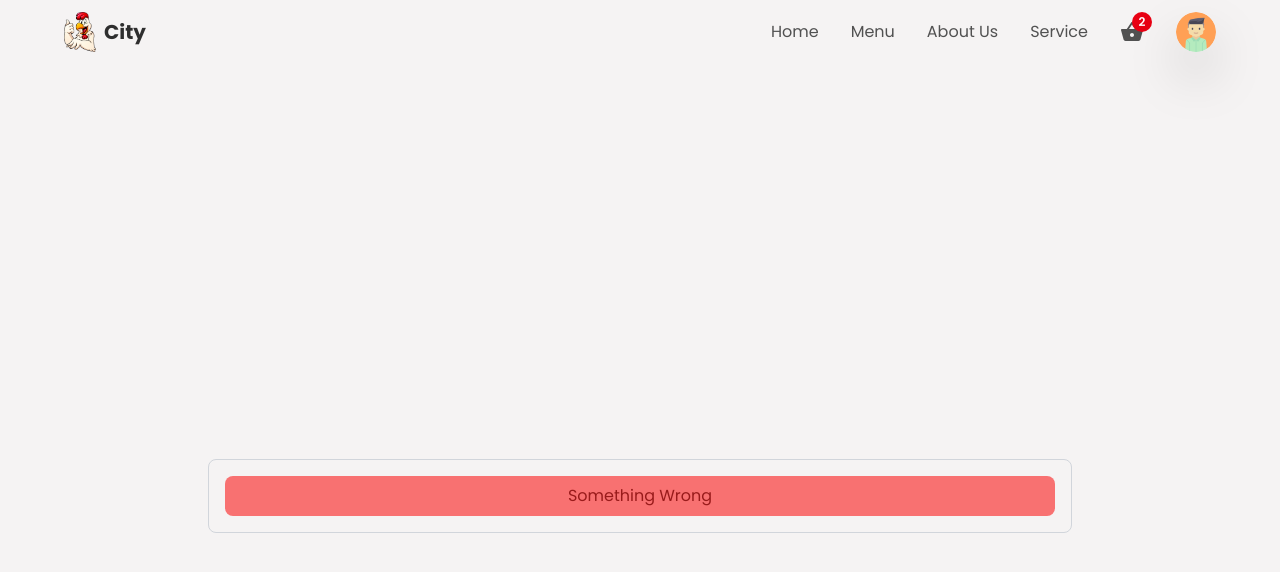
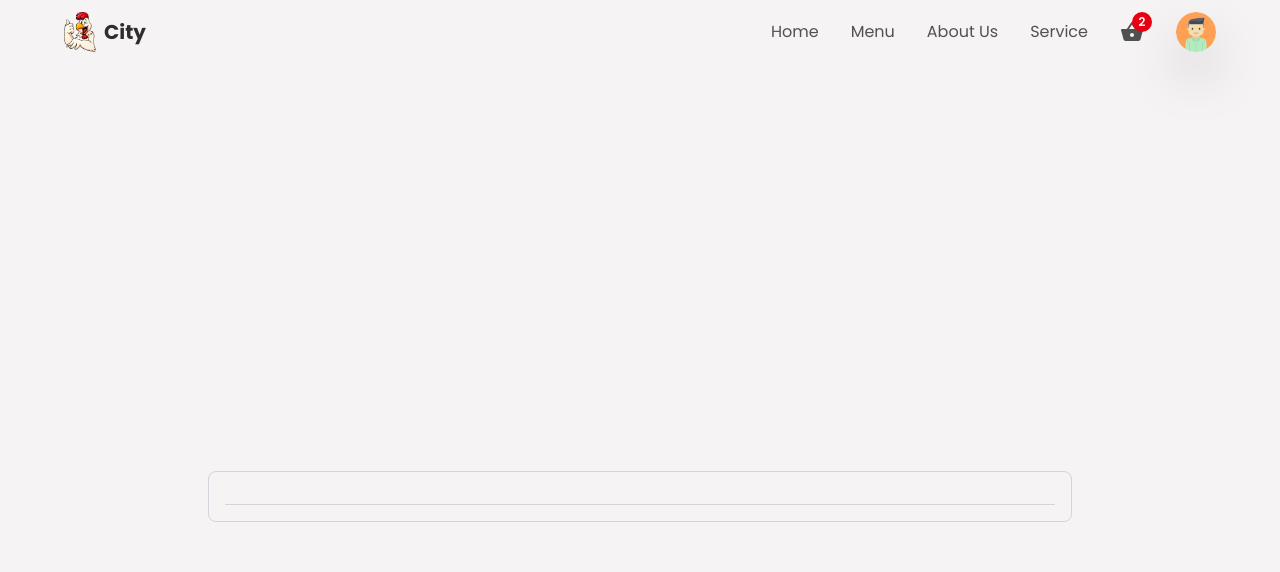
Before and after one commit to AmanpreetSingh1995/react-food-delivery-app, a React (Create React App) app: page /createItem in a window 1280 px wide. Shown: the top 572 px of the page. Built offline with nearby package versions, Linux system fonts and the light colour scheme.

Commit message:
Create Container

```diff
--- a/src/components/CreateContainer.jsx
+++ b/src/components/CreateContainer.jsx
@@ -1,4 +1,5 @@
 import React, { useState } from "react";
+import { motion } from "framer-motion";
 
 const CreateContainer = () => {
 	const [title, setTitle] = useState("");
@@ -6,7 +7,7 @@ const CreateContainer = () => {
 	const [price, setPrice] = useState("");
 	const [category, setCategory] = useState(null);
 	const [imageAsset, setImageAsset] = useState(null);
-	const [fields, setFields] = useState(true);
+	const [fields, setFields] = useState(false);
 	const [alertStatus, setAlertStatus] = useState("danger");
 	const [msg, setMsg] = useState(null);
 	const [isLoading, setIsLoading] = useState(false);
@@ -15,16 +16,21 @@ const CreateContainer = () => {
 		<div className="w-full min-h-screen flex items-center justify-center">
 			<div className="w-[90%] md:w-[75%] border border-gray-300 rounded-lg p-4 flex flex-col items-center justify-center">
 				{fields && (
-					<p
-						className={`w-full p-2 rounded-lg text-center ${
+					<motion.p
+						initial={{ opacity: 0 }}
+						animate={{ opacity: 1 }}
+						exit={{ opacity: 0 }}
+						className={`w-full p-2 rounded-lg text-center text-lg font-semibold ${
 							alertStatus === "danger"
 								? "bg-red-400 text-red-800"
 								: "bg-emerald-400 text-emerald-800"
 						}`}
 					>
-						Something Wrong
-					</p>
+						{msg}
+					</motion.p>
 				)}
+
+				<div className="w-full py-2 border-b border-gray-300 flex items-center gap-2"></div>
 			</div>
 		</div>
 	);
```
